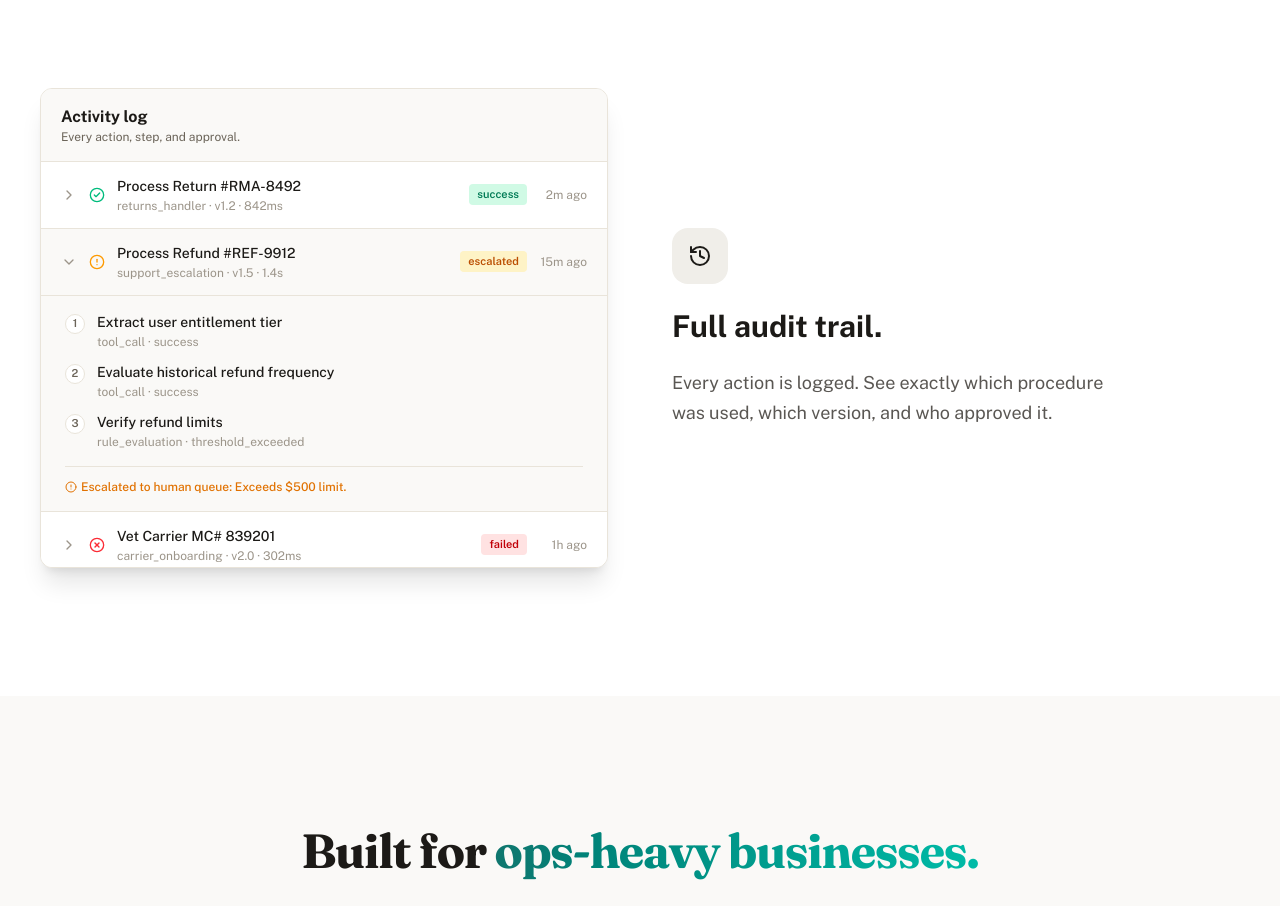
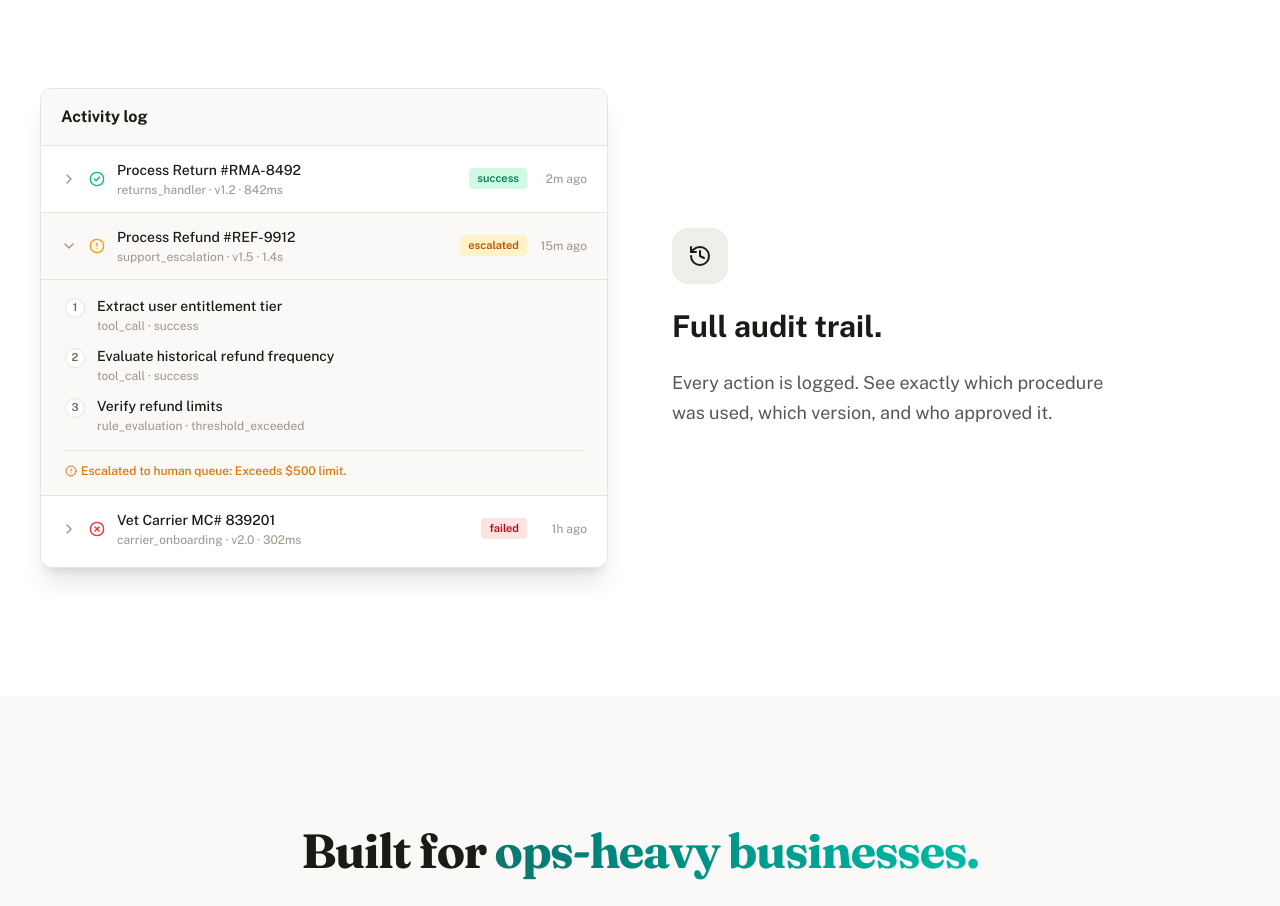
Before and after one commit to VeshGuy/KB-WB, a React (Vite) app: page / in a window 1280 px wide. Shown: the part 3060-3966 px from the top of the page. Built offline with nearby package versions, Linux system fonts and the light colour scheme.

Commit message:
Remove subtitle from mock audit trail

```diff
--- a/src/components/MockAuditTrail.tsx
+++ b/src/components/MockAuditTrail.tsx
@@ -17,7 +17,6 @@ export default function MockAuditTrail() {
       <div className="bg-paper border-b border-line px-5 py-4 flex items-center justify-between shrink-0">
         <div>
           <h3 className="font-bold text-ink">Activity log</h3>
-          <p className="text-xs text-muted">Every action, step, and approval.</p>
         </div>
       </div>
 
```
